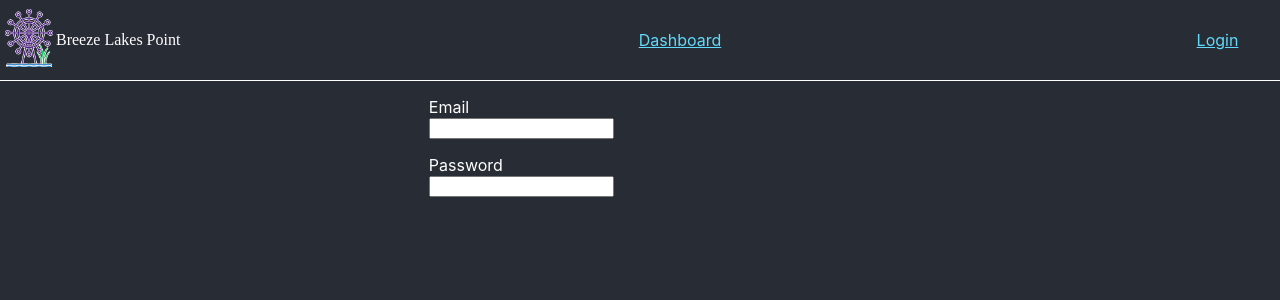
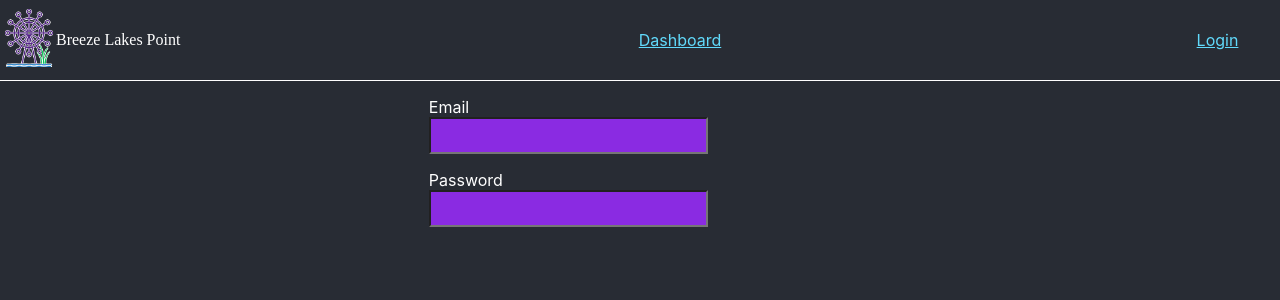
Before and after one commit to kristenkinnearohlmann/breeze-lakes-point-frontend, a React (Create React App) app: page /login in a window 1280 px wide. Shown: the top 300 px of the page. Built offline with nearby package versions, Linux system fonts and the light colour scheme; a web font is replaced by a local one.

Commit message:
Increased font size of inputs

```diff
--- a/src/components/Login.css
+++ b/src/components/Login.css
@@ -3,3 +3,9 @@
     text-align: left;
     width: 33%;
 }
+
+.form-style input {
+    background-color: blueviolet;
+    font-size: 1.25rem;
+    padding: 5px;
+}
```
